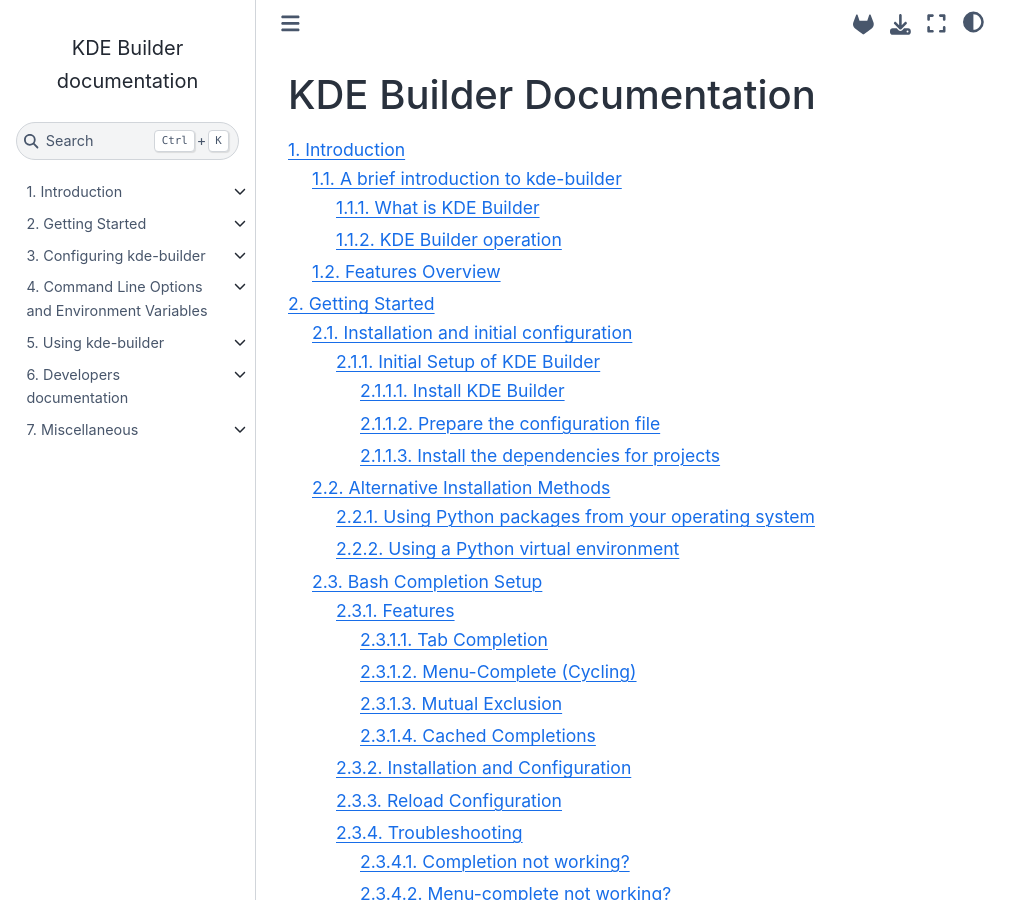
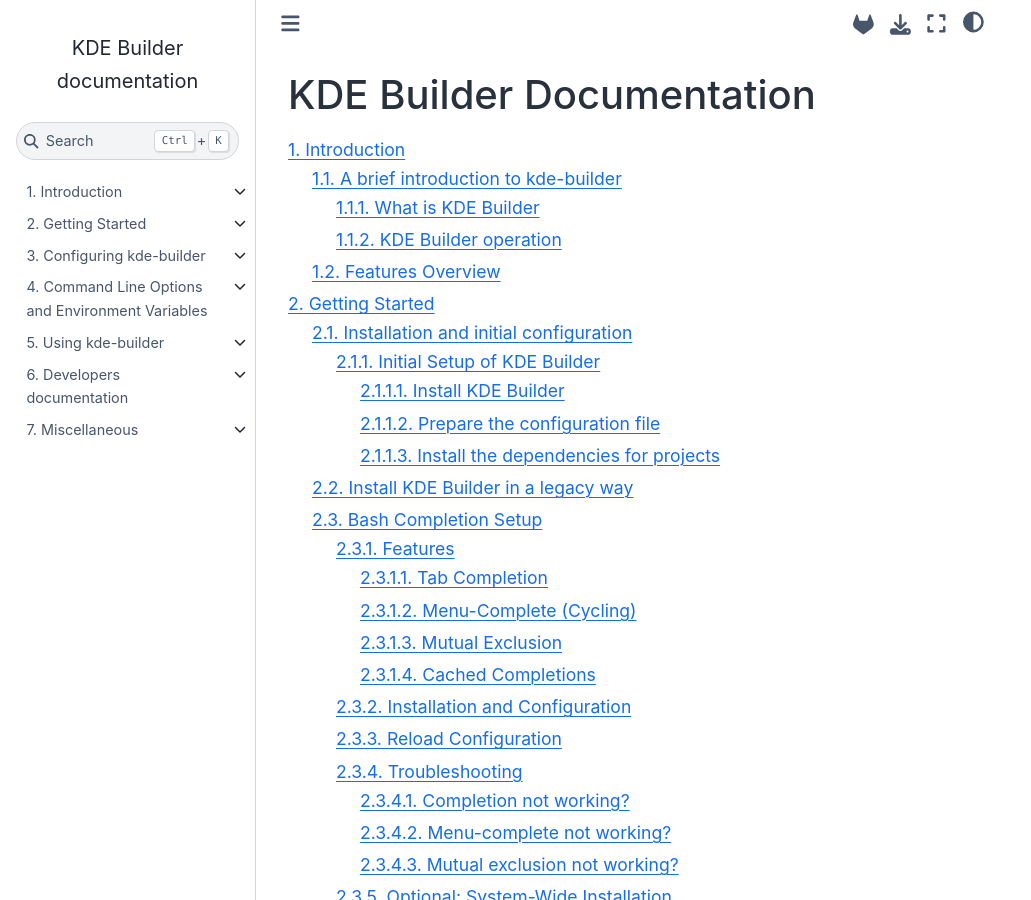
Before and after one commit to KDE/kde-builder, a Sphinx documentation site: the page built from doc/index.md, in a window 1280 px wide and 900 px high. Shown: the whole window, without its empty margins (0-1031 px from the left). Built offline with Sphinx 7.4.7 and the Sphinx Book theme 1.1.4, drawn with Linux system fonts in a browser that asks for light colours; some of the changed lines change nothing that is shown.

Commit message:
doc: Describe installation with uv

````diff
--- a/doc/getting-started/alternative-installation.md
+++ /dev/null
@@ -1,122 +0,0 @@
-# Alternative Installation Methods
-
-If the `initial_setup.sh` installation method does not work for you, you can choose one of the alternative methods.
-
-KDE Builder can use Python version 3.10 or newer.
-
-If python is not installed, do it now (assuming you want to use Python 3.11):
-
-* Arch Linux: `sudo pacman -S python`
-* Fedora 39: `sudo dnf install python3.11`
-* openSUSE Tumbleweed: `sudo zypper install python311`
-* Debian/Ubuntu: `sudo apt install python3`
-
-There are several ways of installation. Choose the one that fits you most.
-
-| Installation way                                                                                                | Notes                                                           |
-|-----------------------------------------------------------------------------------------------------------------|-----------------------------------------------------------------|
-| [Manual git checkout of kde-builder, use Python packages from your operating system](#using-system-environment) | Requires that all python dependencies be provided by distro.    |
-| [Manual git checkout of kde-builder, use a Python virtual environment](#using-virtual-environment)              | The most reliable way, but a bit more complicated to set up.    |
-
-(using-system-environment)=
-## Using Python packages from your operating system
-
-Ensure your distribution provides python packages, that correspond project dependencies listed in `Pipfile`.
-
-Install all required dependencies manually via your package manager.
-
-Clone `kde-builder` to the folder where you store software (assume it is `~/.local`):
-
-```bash
-mkdir -p ~/.local/share
-cd ~/.local/share
-git clone https://invent.kde.org/sdk/kde-builder.git
-```
-
-Create a symlink to the script (assuming the `~/.local/bin` is in your `PATH`):
-
-```bash
-mkdir ~/.local/bin
-ln -sf ~/.local/share/kde-builder/kde-builder ~/.local/bin
-```
-
-Make sure it works by running:
-
-```bash
-cd ~
-kde-builder --version
-```
-
-(using-virtual-environment)=
-## Using a Python virtual environment
-
-Install pipenv.
-
-* Arch Linux: `sudo pacman -S python-pipenv`
-* Fedora 39: `sudo dnf install pipenv`
-* openSUSE Tumbleweed: not available in the repositories. You will need to install it with `pip install`.
-* Debian/Ubuntu: pipenv package seems to be broken on Ubuntu 22.04 LTS. You will need to use `pip install pipenv`.
-* KDE neon is based on Ubuntu 22.04 LTS and has Python 3.10. Instructions for KDE neon (if you want to use python 3.11):
-
-```bash
-sudo add-apt-repository ppa:deadsnakes/ppa
-sudo apt update
-sudo apt install python3.11
-
-python3.11 -m pip install --user pipenv
-# Restart the computer in order for the PATH environment variable to contain the directory "~/.local/bin".
-# Make sure that the directory "~/.local/bin" is in $PATH.
-echo $PATH
-which pipenv
-# Should say "~/.local/bin/pipenv".
-
-# For building from source code the Python module dbus-python.
-sudo apt install pkgconf cmake libdbus-1-dev libglib2.0-dev python3.11-dev
-```
-
-Clone `kde-builder` to the folder where you store software (assume it is `~/.local`):
-
-```bash
-cd ~/.local/share
-git clone https://invent.kde.org/sdk/kde-builder.git
-```
-
-Note that `Pipfile` uses python 3.10 version. That is made this way because the gitlab ci job uses it, to ensure python 3.10
-is correctly supported. If you want to use a more recent version, specify it with `--python /path/to/python`.
-
-Create a virtual environment with the required packages:
-
-```bash
-cd ~/.local/share/kde-builder
-pipenv install --python /usr/bin/python3.11  # <-- use path to interpreter you want to use
-```
-
-To be able to invoke the script by just its name, create a wrapper script.
-Create a file `~/.local/bin/kde-builder` (assuming that `~/.local/bin` is in your `PATH`). Add the following content to it:
-
-```bash
-#!/bin/bash
-pipenv run python ~/.local/share/kde-builder/kde-builder $@
-```
-
-Make the file executable:
-
-```bash
-chmod u+x ~/.local/bin/kde-builder
-```
-
-Make sure it works by running:
-
-```bash
-cd ~
-kde-builder --version
-```
-
-Add these cmake options to your config:
-
-```yaml
-global:
-  cmake-options ... -DPython3_FIND_VIRTUALENV=STANDARD -DPython3_FIND_UNVERSIONED_NAMES=FIRST
-```
-
-This will let cmake find python modules from your system packages.
--- a/doc/getting-started/before-building.md
+++ b/doc/getting-started/before-building.md
@@ -4,45 +4,32 @@
 (initial-setup-of-kde-builder)=
 ## Initial Setup of KDE Builder
 
-(get-kde-builder)=
+(install-with-uv)=
 ### Install KDE Builder
 
-Before installing, configure your PATH environment variable to include the `~/.local/bin` path - the location where kde-builder will be installed.
-See [how to set environment variables](https://wiki.archlinux.org/title/Environment_variables#Per_user) for more information.
+Install `uv` utility with any way you prefer. See [official documentation](https://docs.astral.sh/uv/getting-started/installation/) for available options.
 
-For example, add this code to your `~/.bashrc` or `~/.zshrc`:
+You do not need to install python of any version, because uv will do it automatically inside the virtual environment.
+
+Run the installation command:
+```bash
+uv tool install git+https://invent.kde.org/sdk/kde-builder.git
+```
+
+Make sure it works by running:
 
 ```bash
-export PATH="$HOME/.local/bin:$PATH"
+kde-builder --version
 ```
 
-or, if using fish shell, you can add it by running (this stays permanent):
+Add these cmake options to your config:
 
-```shell
-fish_add_path ~/.local/bin
+```yaml
+global:
+  cmake-options ... -DPython3_FIND_VIRTUALENV=STANDARD -DPython3_FIND_UNVERSIONED_NAMES=FIRST
 ```
 
-```{note}
-On Debian-like distros, the default `~/.profile` automatically adds `~/.local/bin` to PATH when `~/.local/bin` exists.
-The initial_setup.sh script will automatically source the `~/.profile` file, so you do not need to additionally configure PATH.
-```
-
-You can install KDE Builder with its installation script:
-
-```bash
-cd ~
-curl 'https://invent.kde.org/sdk/kde-builder/-/raw/master/scripts/initial_setup.sh?ref_type=heads' > initial_setup.sh
-bash initial_setup.sh
-```
-
-The installation script will prompt to install KDE Builder's runtime dependencies,
-and do installation itself.
-
-You can update KDE Builder later by running this script again.
-
-```{note}
-If for some reason you want to make installation differently, consult [](#alternative-installation).
-```
+This will let cmake find python modules from your system packages.
 
 (generate-rcfile)=
 ### Prepare the configuration file
--- a/doc/getting-started/index.md
+++ b/doc/getting-started/index.md
@@ -7,7 +7,7 @@
 
 ```{toctree}
 before-building
-alternative-installation
+legacy-installation
 bash-completion-setup
 configure-data
 building-and-troubleshooting
--- /dev/null
+++ b/doc/getting-started/legacy-installation.md
@@ -0,0 +1,35 @@
+(get-kde-builder)=
+# Install KDE Builder in a legacy way
+
+Before installing, configure your PATH environment variable to include the `~/.local/bin` path - the location where kde-builder will be installed.
+See [how to set environment variables](https://wiki.archlinux.org/title/Environment_variables#Per_user) for more information.
+
+For example, add this code to your `~/.bashrc` or `~/.zshrc`:
+
+```bash
+export PATH="$HOME/.local/bin:$PATH"
+```
+
+or, if using fish shell, you can add it by running (this stays permanent):
+
+```shell
+fish_add_path ~/.local/bin
+```
+
+```{note}
+On Debian-like distros, the default `~/.profile` automatically adds `~/.local/bin` to PATH when `~/.local/bin` exists.
+The initial_setup.sh script will automatically source the `~/.profile` file, so you do not need to additionally configure PATH.
+```
+
+You can install KDE Builder with its installation script:
+
+```bash
+cd ~
+curl 'https://invent.kde.org/sdk/kde-builder/-/raw/master/scripts/initial_setup.sh?ref_type=heads' > initial_setup.sh
+bash initial_setup.sh
+```
+
+The installation script will prompt to install KDE Builder's runtime dependencies,
+and do installation itself.
+
+You can update KDE Builder later by running this script again.
````
